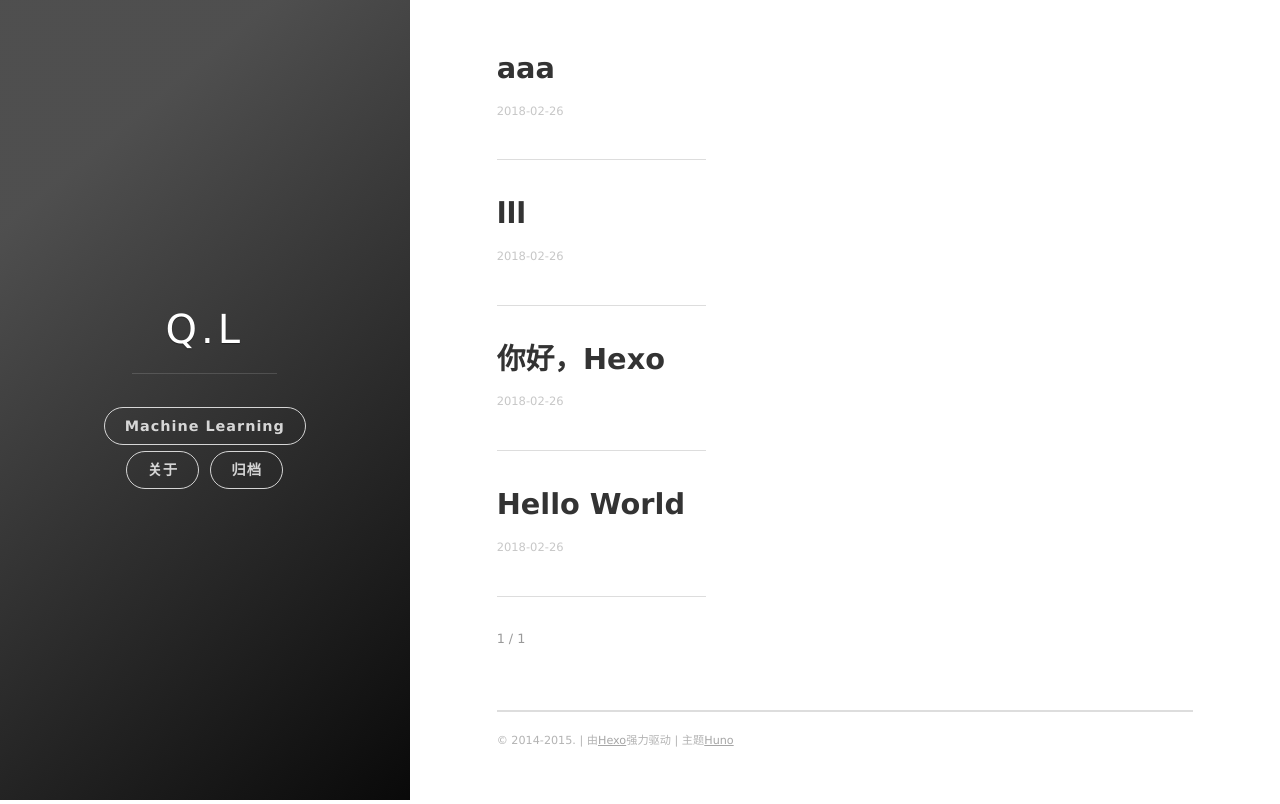
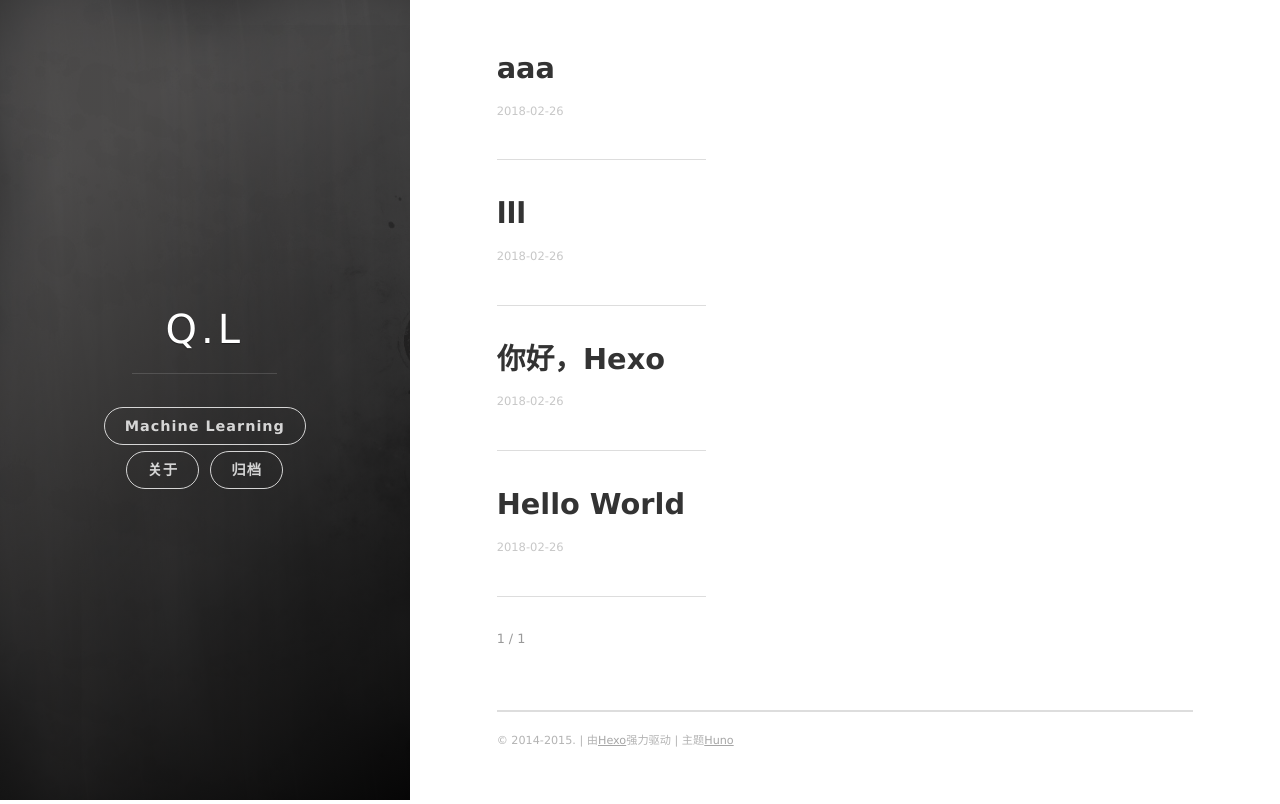
Before and after one commit to Jerry12316/Jerry12316.github.io, a plain HTML site: page index.html in a window 1280 px wide. Drawn offline with nearby package versions, Linux system fonts and the light colour scheme; some packages are replaced by stand-ins of ours.

Commit message:
Site updated: 2018-02-26 18:13:36

```diff
--- a/css/uno.css
+++ b/css/uno.css
@@ -1196,7 +1196,7 @@
   width: 100%;
   max-width: none;
   height: 100%;
-  background: url(../images/333.jpeg) top left no-repeat #666666;
+  background: url(../images/333.jpg) top left no-repeat #666666;
   background-size: cover; }
 
 .panel-cover--collapsed {
```
